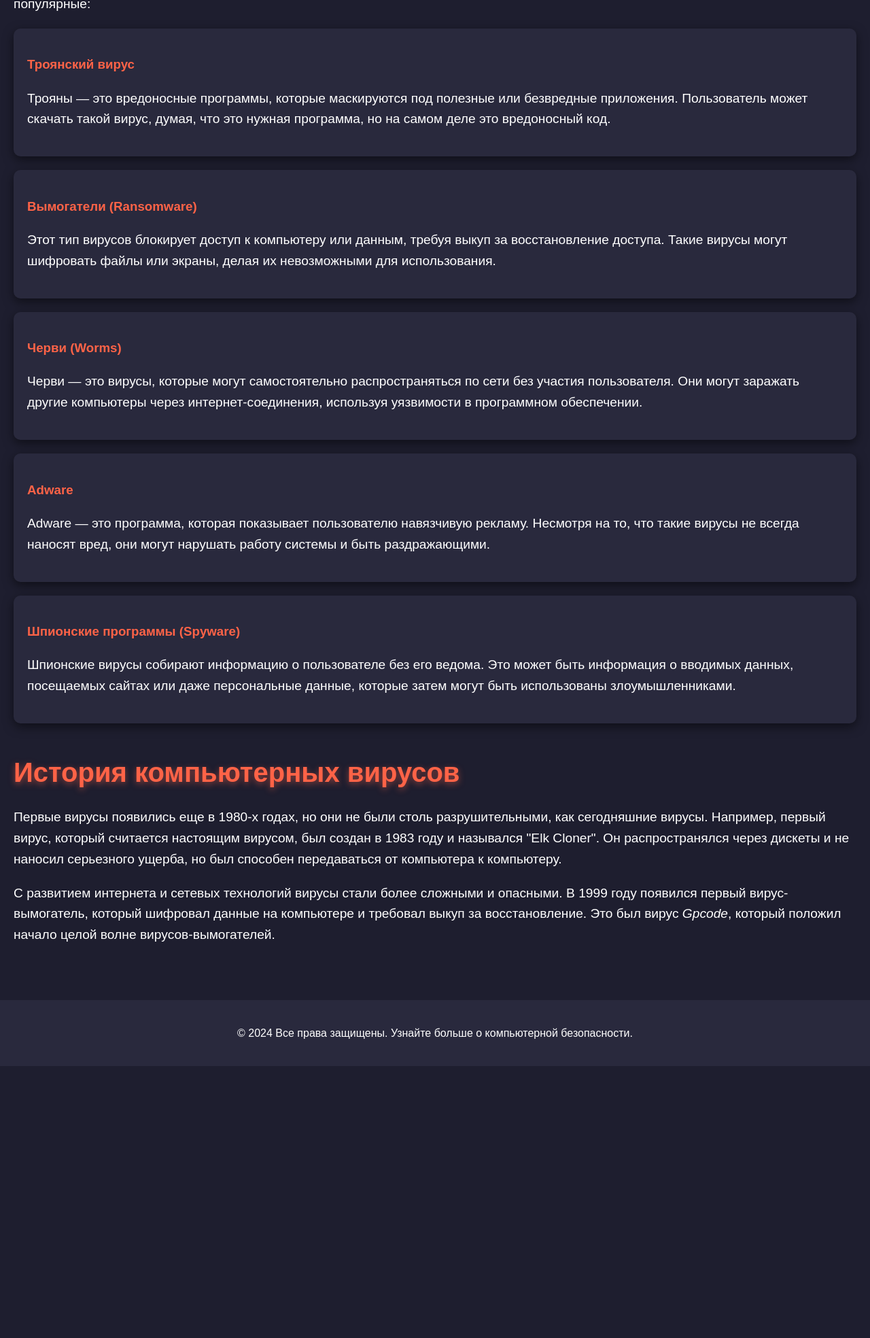
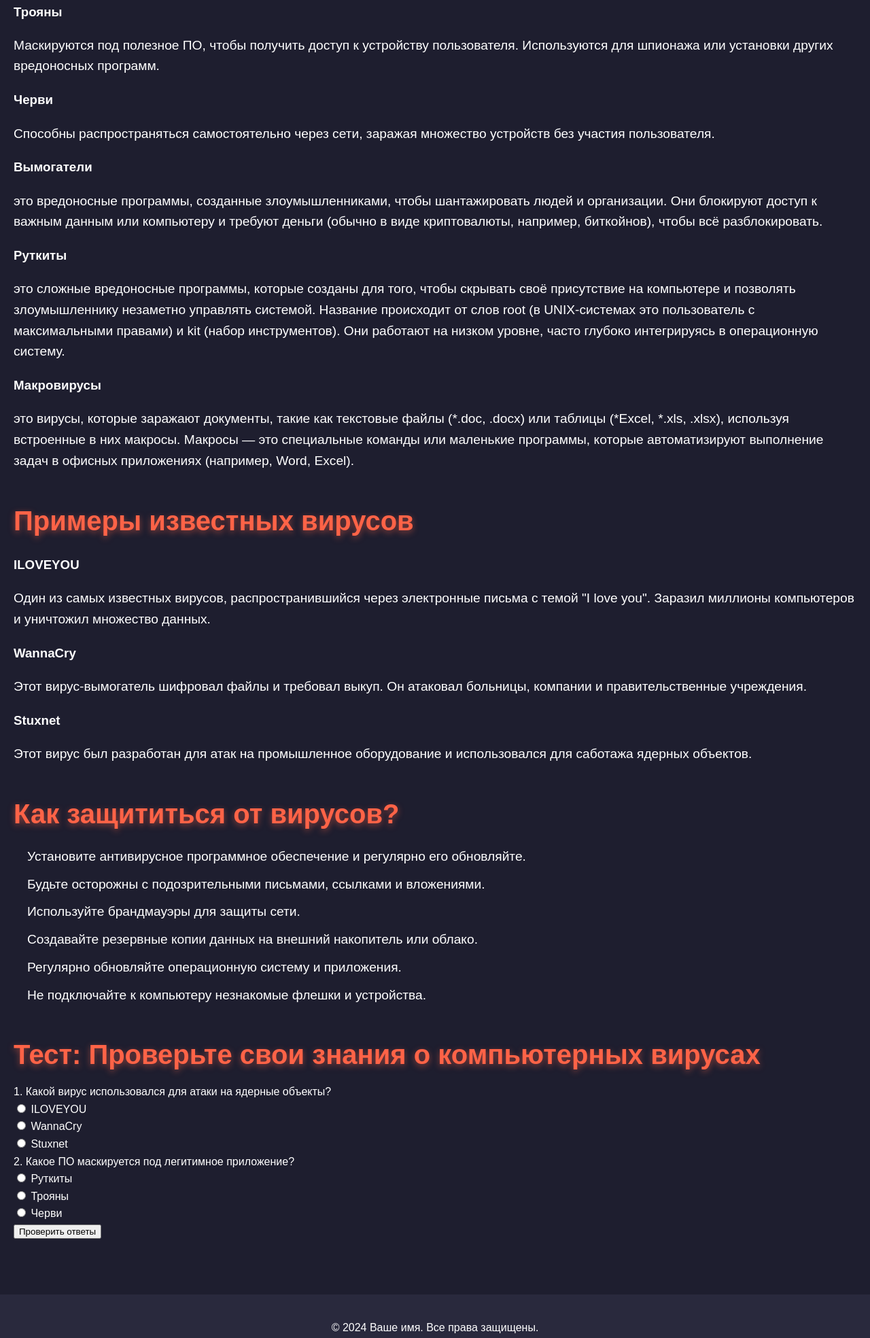
Before and after one commit to Enko3397/IIPFingerAlexandr, a plain HTML site: page index.html in a window 1280 px wide. Shown: the part 786-2754 px from the top of the page at 68% size. Before the commit the page ends 2354 px from the top, so only its background shows below. Drawn offline with Linux system fonts and the light colour scheme.

Commit message:
Update index.html

```diff
--- a/index.html
+++ b/index.html
@@ -3,82 +3,122 @@
 <head>
     <meta charset="UTF-8">
     <meta name="viewport" content="width=device-width, initial-scale=1.0">
-    <title>Компьютерные вирусы</title>
+    <title>Компьютерные вирусы и защита от них</title>
     <link rel="stylesheet" href="styles.css">
+    <script defer src="scripts.js"></script>
 </head>
 <body>
-    <!-- Хедер сайта -->
     <header>
         <div class="container">
             <h1>Компьютерные вирусы</h1>
-            <p>Что такое вирусы, как они появились и как защититься от них?</p>
+            <nav>
+                <ul>
+                    <li><a href="#about-viruses">Что такое вирусы?</a></li>
+                    <li><a href="#types-of-viruses">Типы вирусов</a></li>
+                    <li><a href="#examples">Примеры</a></li>
+                    <li><a href="#protection">Как защититься?</a></li>
+                    <li><a href="#test">Тест</a></li>
+                </ul>
+            </nav>
         </div>
     </header>
 
-    <!-- Основной контент -->
     <main>
-        <!-- Раздел о вирусах -->
-        <section class="info" id="virusSection">
-            <h2>Что такое компьютерный вирус?</h2>
-            <p>Компьютерный вирус — это вредоносная программа, которая проникает в систему, модифицирует или удаляет данные и может привести к повреждению устройства. Вирусы могут распространяться через интернет, заражённые файлы, внешние устройства, такие как флешки и жесткие диски. Они могут быть скрыты в легитимных файлах или программах, что делает их трудно обнаружимыми.</p>
-            <p>Первые вирусы создавались для того, чтобы исследовать и тестировать возможности компьютеров, но позже они стали использоваться с целью нанесения вреда пользователям или получения прибыли.</p>
-            <button class="btn" id="learnMore">Подробнее о вирусах</button>
+        <section id="about-viruses">
+            <h2>Что такое компьютерные вирусы?</h2>
+            <p>
+                Компьютерные вирусы — это вредоносные программы, которые нарушают работу компьютера, крадут данные или
+                наносят ущерб пользователю. Они могут распространяться через электронные письма, зараженные файлы,
+                веб-сайты или даже устройства хранения данных, такие как флешки.
+            </p>
+            <p>
+                Первые вирусы появились в 1980-х годах и с тех пор стали более сложными. В современном мире вирусы часто используются
+                для кибератак на крупные компании, правительственные организации и обычных пользователей.
+            </p>
         </section>
 
-        <!-- Раздел типов вирусов -->
-        <section class="types" id="typesSection">
+        <section id="types-of-viruses">
             <h2>Типы вирусов</h2>
-            <p>Существует множество типов вирусов, каждый из которых имеет свои особенности и способы распространения. Рассмотрим наиболее популярные:</p>
-            <div class="card" id="trojan">
-                <h3>Троянский вирус</h3>
-                <p>Трояны — это вредоносные программы, которые маскируются под полезные или безвредные приложения. Пользователь может скачать такой вирус, думая, что это нужная программа, но на самом деле это вредоносный код.</p>
+            <div class="type">
+                <h3>Трояны</h3>
+                <p>Маскируются под полезное ПО, чтобы получить доступ к устройству пользователя. Используются для шпионажа или установки других вредоносных программ.</p>
             </div>
-            <div class="card" id="ransomware">
-                <h3>Вымогатели (Ransomware)</h3>
-                <p>Этот тип вирусов блокирует доступ к компьютеру или данным, требуя выкуп за восстановление доступа. Такие вирусы могут шифровать файлы или экраны, делая их невозможными для использования.</p>
+            <div class="type">
+                <h3>Черви</h3>
+                <p>Способны распространяться самостоятельно через сети, заражая множество устройств без участия пользователя.</p>
             </div>
-            <div class="card" id="worm">
-                <h3>Черви (Worms)</h3>
-                <p>Черви — это вирусы, которые могут самостоятельно распространяться по сети без участия пользователя. Они могут заражать другие компьютеры через интернет-соединения, используя уязвимости в программном обеспечении.</p>
+            <div class="type">
+                <h3>Вымогатели</h3>
+                <p> это вредоносные программы, созданные злоумышленниками, чтобы шантажировать людей и организации. Они блокируют доступ к важным данным или компьютеру и требуют деньги (обычно в виде криптовалюты, например, биткойнов), чтобы всё разблокировать.</p>
             </div>
-            <div class="card" id="adware">
-                <h3>Adware</h3>
-                <p>Adware — это программа, которая показывает пользователю навязчивую рекламу. Несмотря на то, что такие вирусы не всегда наносят вред, они могут нарушать работу системы и быть раздражающими.</p>
+            <div class="type">
+                <h3>Руткиты</h3>
+                <p>это сложные вредоносные программы, которые созданы для того, чтобы скрывать своё присутствие на компьютере и позволять злоумышленнику незаметно управлять системой. Название происходит от слов root (в UNIX-системах это пользователь с максимальными правами) и kit (набор инструментов). Они работают на низком уровне, часто глубоко интегрируясь в операционную систему.</p>
             </div>
-            <div class="card" id="spyware">
-                <h3>Шпионские программы (Spyware)</h3>
-                <p>Шпионские вирусы собирают информацию о пользователе без его ведома. Это может быть информация о вводимых данных, посещаемых сайтах или даже персональные данные, которые затем могут быть использованы злоумышленниками.</p>
+            <div class="type">
+                <h3>Макровирусы</h3>
+                <p> это вирусы, которые заражают документы, такие как текстовые файлы (*.doc, .docx) или таблицы (*Excel, *.xls, .xlsx), используя встроенные в них макросы. Макросы — это специальные команды или маленькие программы, которые автоматизируют выполнение задач в офисных приложениях (например, Word, Excel).</p>
             </div>
         </section>
 
-        <!-- Раздел истории -->
-        <section class="history" id="historySection">
-            <h2>История компьютерных вирусов</h2>
-            <p>Первые вирусы появились еще в 1980-х годах, но они не были столь разрушительными, как сегодняшние вирусы. Например, первый вирус, который считается настоящим вирусом, был создан в 1983 году и назывался "Elk Cloner". Он распространялся через дискеты и не наносил серьезного ущерба, но был способен передаваться от компьютера к компьютеру.</p>
-            <p>С развитием интернета и сетевых технологий вирусы стали более сложными и опасными. В 1999 году появился первый вирус-вымогатель, который шифровал данные на компьютере и требовал выкуп за восстановление. Это был вирус <em>Gpcode</em>, который положил начало целой волне вирусов-вымогателей.</p>
+        <section id="examples">
+            <h2>Примеры известных вирусов</h2>
+            <div class="example">
+                <h3>ILOVEYOU</h3>
+                <p>
+                    Один из самых известных вирусов, распространившийся через электронные письма с темой "I love you".
+                    Заразил миллионы компьютеров и уничтожил множество данных.
+                </p>
+            </div>
+            <div class="example">
+                <h3>WannaCry</h3>
+                <p>
+                    Этот вирус-вымогатель шифровал файлы и требовал выкуп. Он атаковал больницы, компании и правительственные учреждения.
+                </p>
+            </div>
+            <div class="example">
+                <h3>Stuxnet</h3>
+                <p>
+                    Этот вирус был разработан для атак на промышленное оборудование и использовался для саботажа ядерных объектов.
+                </p>
+            </div>
         </section>
 
-        <!-- Модальное окно -->
-        <div class="modal" id="modal">
-            <div class="modal-content">
-                <h3>Как защититься от вирусов?</h3>
-                <p>Для защиты от вирусов важно соблюдать несколько простых, но эффективных правил:</p>
-                <ul>
-                    <li>Используйте надежные антивирусные программы и регулярно обновляйте их.</li>
-                    <li>Не открывайте подозрительные ссылки и вложения в письмах.</li>
-                    <li>Обновляйте операционную систему и программы для устранения уязвимостей.</li>
-                    <li>Используйте сложные пароли и двухфакторную аутентификацию.</li>
-                    <li>Будьте осторожны при подключении внешних устройств, таких как флешки.</li>
-                </ul>
-                <button class="close-btn" id="closeModal">Закрыть</button>
-            </div>
-        </div>
+        <section id="protection">
+            <h2>Как защититься от вирусов?</h2>
+            <ul>
+                <li>Установите антивирусное программное обеспечение и регулярно его обновляйте.</li>
+                <li>Будьте осторожны с подозрительными письмами, ссылками и вложениями.</li>
+                <li>Используйте брандмауэры для защиты сети.</li>
+                <li>Создавайте резервные копии данных на внешний накопитель или облако.</li>
+                <li>Регулярно обновляйте операционную систему и приложения.</li>
+                <li>Не подключайте к компьютеру незнакомые флешки и устройства.</li>
+            </ul>
+        </section>
+
+        <section id="test">
+            <h2>Тест: Проверьте свои знания о компьютерных вирусах</h2>
+            <form id="quiz-form">
+                <div class="question">
+                    <label>1. Какой вирус использовался для атаки на ядерные объекты?</label><br>
+                    <input type="radio" name="q1" value="ILOVEYOU"> ILOVEYOU<br>
+                    <input type="radio" name="q1" value="WannaCry"> WannaCry<br>
+                    <input type="radio" name="q1" value="Stuxnet"> Stuxnet<br>
+                </div>
+                <div class="question">
+                    <label>2. Какое ПО маскируется под легитимное приложение?</label><br>
+                    <input type="radio" name="q2" value="Руткиты"> Руткиты<br>
+                    <input type="radio" name="q2" value="Трояны"> Трояны<br>
+                    <input type="radio" name="q2" value="Черви"> Черви<br>
+                </div>
+                <button type="submit">Проверить ответы</button>
+            </form>
+            <div id="quiz-result"></div>
+        </section>
     </main>
 
     <footer>
-        <p>© 2024 Все права защищены. Узнайте больше о компьютерной безопасности.</p>
+        <p>&copy; 2024 Ваше имя. Все права защищены.</p>
     </footer>
-
-    <script src="script.js"></script>
 </body>
 </html>
```
